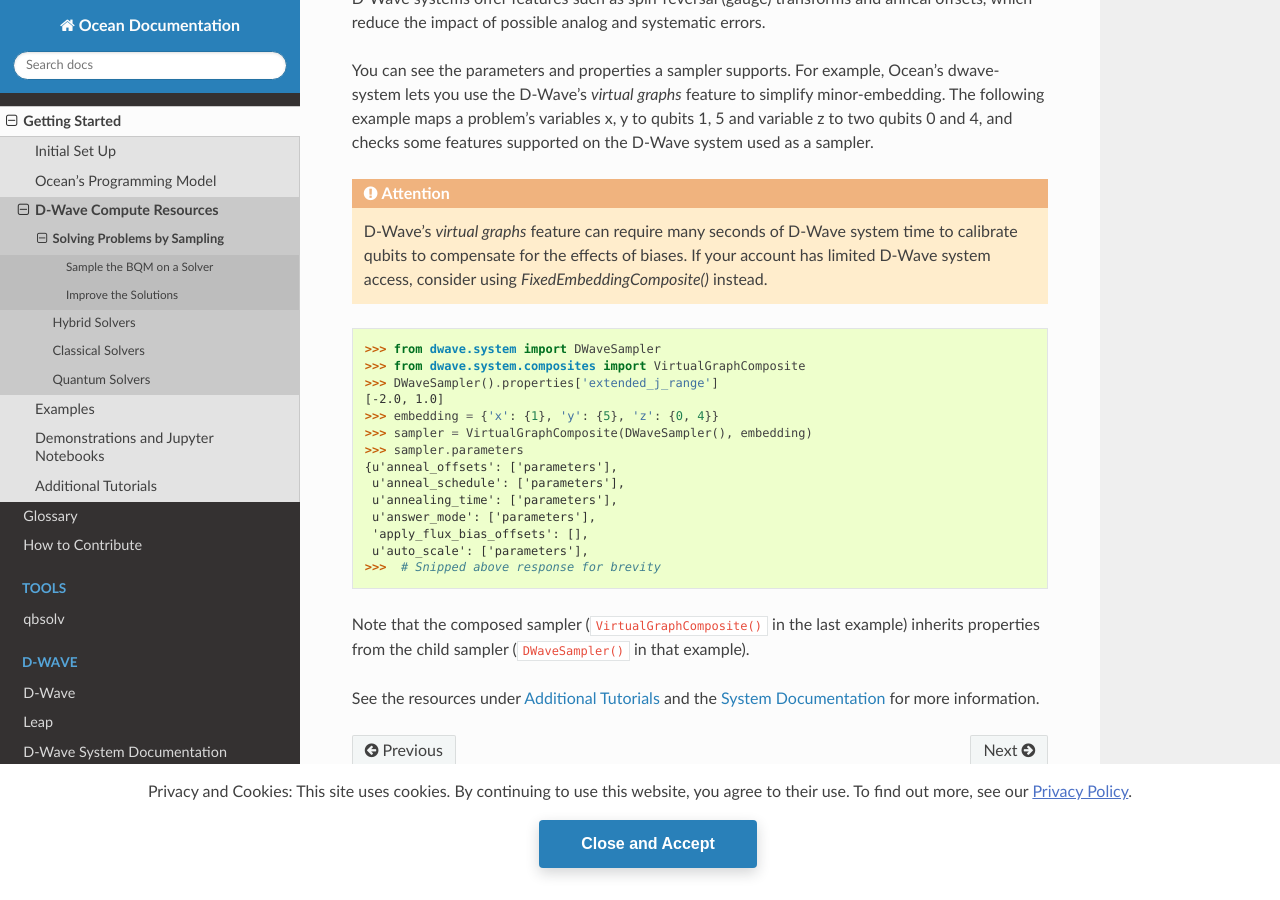
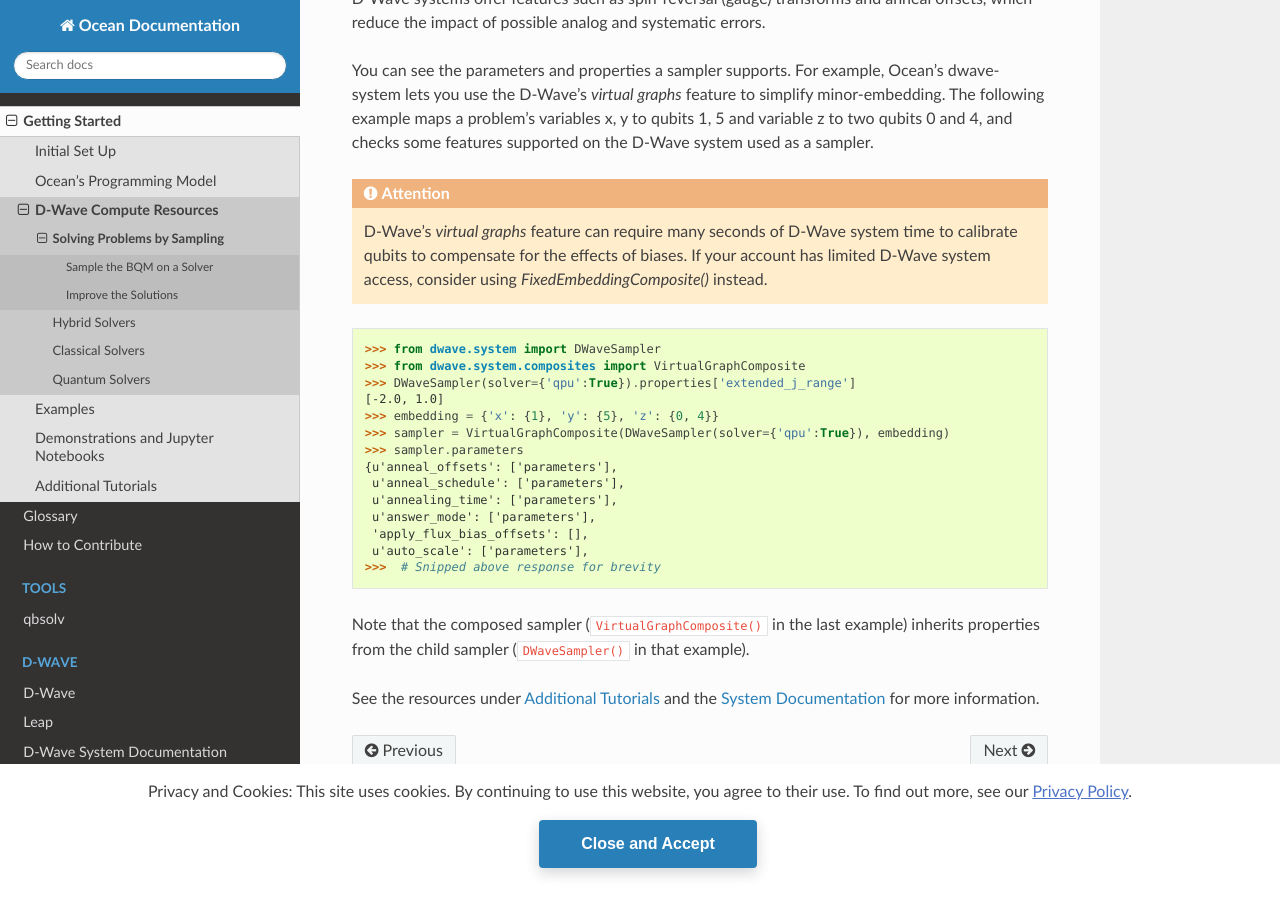
Before and after one commit to dwavesystems/dwave-ocean-sdk, a Sphinx documentation site: the page built from docs/overview/samplers.rst, in a window 1280 px wide and 900 px high, scrolled down 1921 px. Built offline with Sphinx 7.4.7 and the Read the Docs theme 2.0.0, drawn with Linux system fonts in a browser that asks for light colours; pages that are not in the unit, such as notebooks, are missing from menus; the version number could not be read and is left out.

Commit message:
Review by @m3ller plus fix for https://github.com/dwavesystems/docs/issues/79

```diff
--- a/docs/overview/samplers.rst
+++ b/docs/overview/samplers.rst
@@ -91,10 +91,10 @@
 
     >>> from dwave.system import DWaveSampler
     >>> from dwave.system.composites import VirtualGraphComposite
-    >>> DWaveSampler().properties['extended_j_range']
+    >>> DWaveSampler(solver={'qpu':True}).properties['extended_j_range']
     [-2.0, 1.0]
     >>> embedding = {'x': {1}, 'y': {5}, 'z': {0, 4}}
-    >>> sampler = VirtualGraphComposite(DWaveSampler(), embedding)
+    >>> sampler = VirtualGraphComposite(DWaveSampler(solver={'qpu':True}), embedding)
     >>> sampler.parameters
     {u'anneal_offsets': ['parameters'],
      u'anneal_schedule': ['parameters'],
--- a/docs/overview/sapi.rst
+++ b/docs/overview/sapi.rst
@@ -5,7 +5,8 @@
 ====================================
 
 D-Wave's Solver API (SAPI) provides access to :term:`solver`\ s, remote compute resources
-for solving problems such as a D-Wave system or Leap's quantum-classical hybrid solvers.
+for solving problems such as a D-Wave system or `Leap <https://cloud.dwavesys.com/leap/>`_ \'s
+quantum-classical hybrid solvers.
 
 Interacting with SAPI
 =====================
@@ -17,7 +18,8 @@
 1. API endpoint URL
 
    A URL to the remote resources. By default, ``https://cloud.dwavesys.com/sapi``
-   is used to connect to resources provided by D-Wave's Leap quantum cloud service,
+   is used to connect to resources provided by
+   D-Wave's `Leap <https://cloud.dwavesys.com/leap/>`_ quantum cloud service,
    including D-Wave quantum computers.
 
 2. API Token
```
